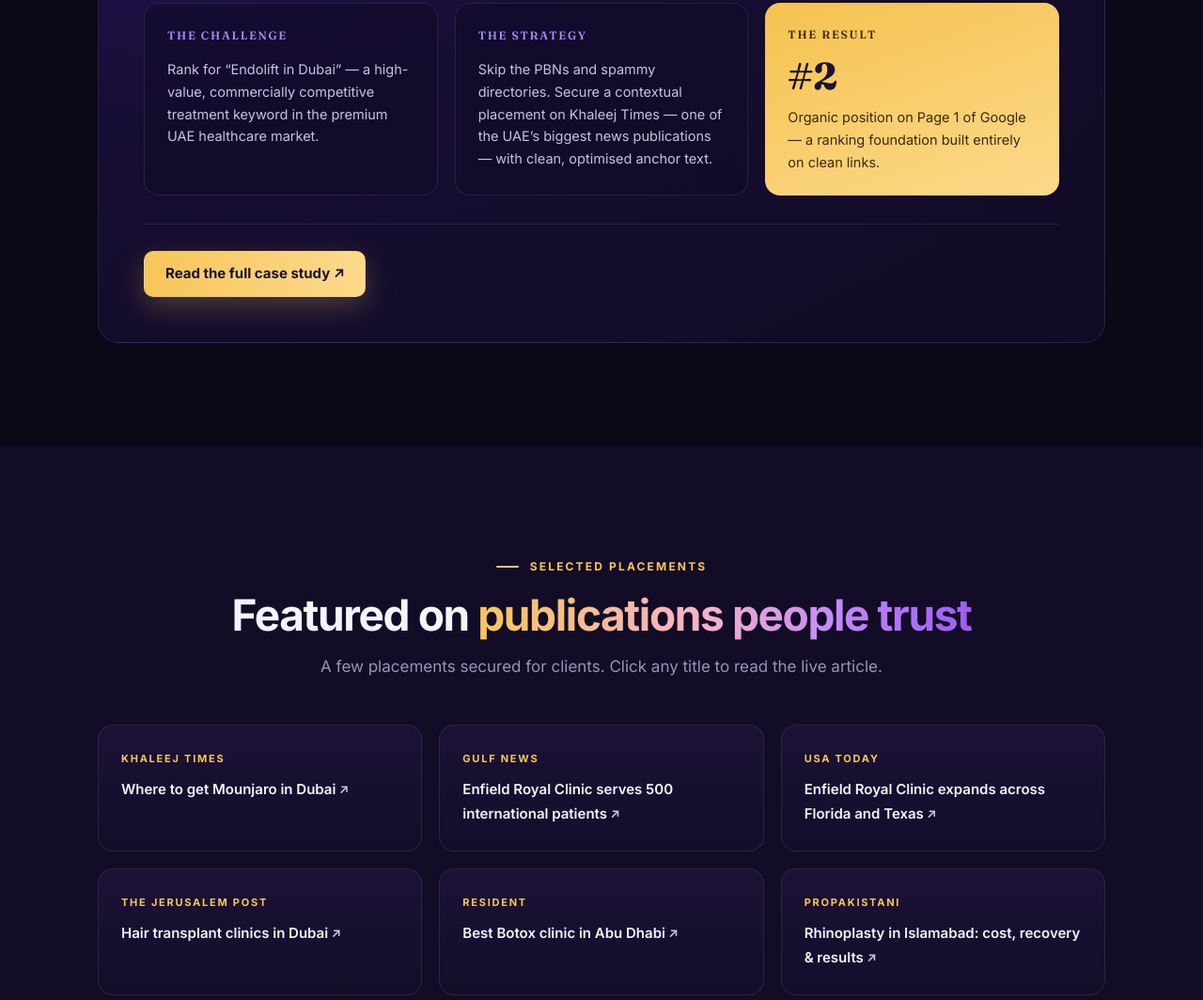
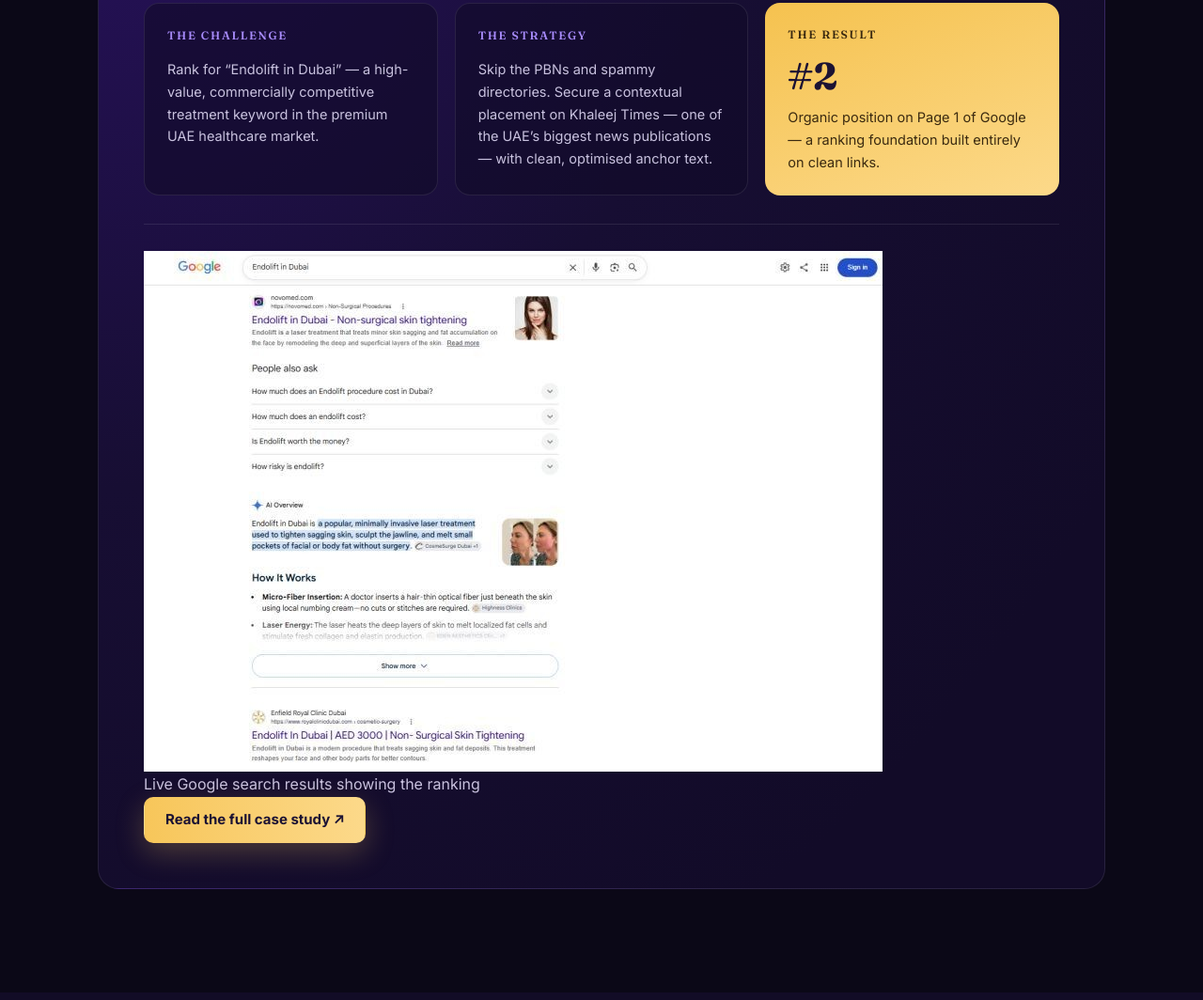
Before and after one commit to ghulamabbas-seo/ghulamabbas-seo.github.io, a plain HTML site: page index.html in a window 1280 px wide. Shown: the part 3164-4228 px from the top of the page at 94% size. Drawn offline with Linux system fonts and the light colour scheme.

Commit message:
Add Google ranking screenshot to case study

```diff
--- a/index.html
+++ b/index.html
@@ -79,6 +79,7 @@
       <div><h4>The strategy</h4><p>Skip the PBNs and spammy directories. Secure a contextual placement on Khaleej Times — one of the UAE’s biggest news publications — with clean, optimised anchor text.</p></div>
       <div class="res"><h4>The result</h4><b>#2</b><p>Organic position on Page 1 of Google — a ranking foundation built entirely on clean links.</p></div>
     </div>
+    <figure class="case-shot"><img src="endolift-google-ranking.jpg" alt="Google search results for Endolift in Dubai showing Enfield Royal Clinic ranking on page 1" width="786" height="554" loading="lazy"><figcaption>Live Google search results showing the ranking</figcaption></figure>
     <a class="btn btn-y" href="https://lnkd.in/p/dANz3D3U" target="_blank" rel="noopener">Read the full case study ↗</a>
   </div>
 </div></section>
```
